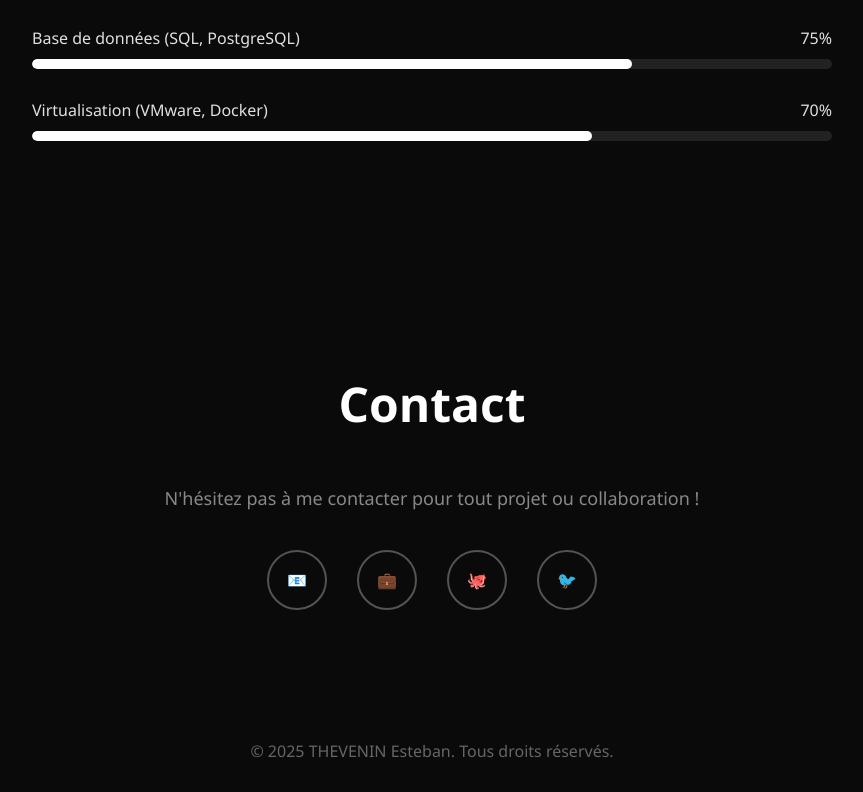
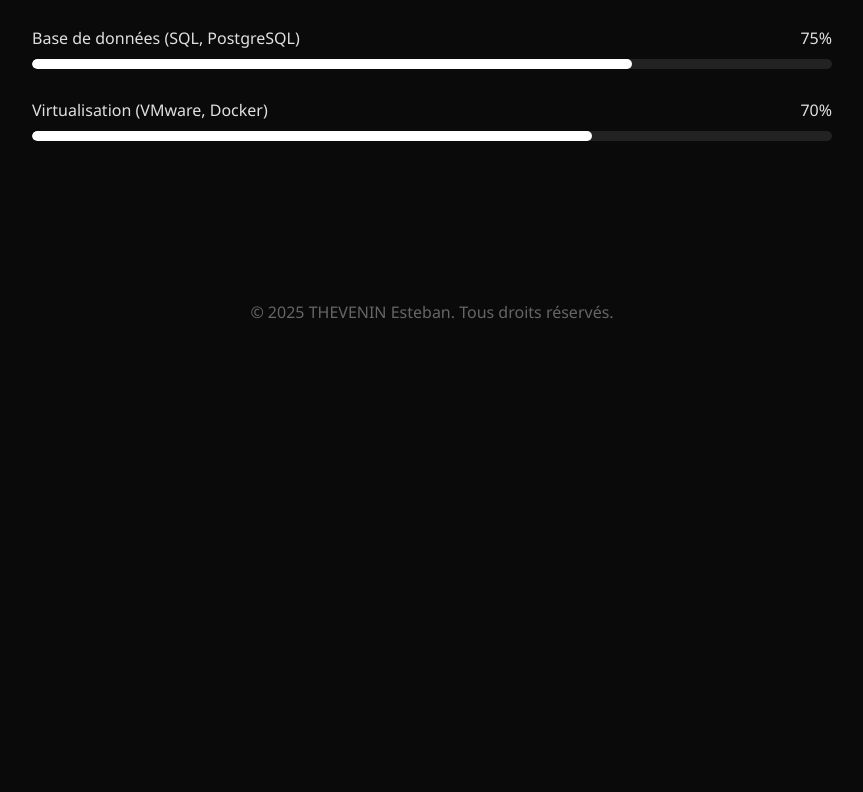
Before and after one commit to Estebanlooo/estebanlooo.github.io, a plain HTML site: page index.html in a window 1280 px wide. Shown: the part 1919-2711 px from the top of the page, without its empty margins (208-1071 px from the left). After the commit the page ends 2272 px from the top, so only its background shows below. Drawn offline with Linux system fonts and the light colour scheme.

Commit message:
Update index.html
Enlever parti contact et modifier lien réseau

```diff
--- a/index.html
+++ b/index.html
@@ -468,10 +468,6 @@
 <section class="hero" id="accueil">
     <div class="hero-content">
         <h1>THEVENIN Esteban</h1>
-        <div class="contact-container">
-        <p style="font-size: 18px; color: #888; margin-bottom: 20px;">
-            N'hésitez pas à me contacter pour tout projet ou collaboration !
-        </p>
         <div class="social-links">
             <a href="mailto:votre.email@exemple.com" class="social-link">📧</a>
             <a href="#" class="social-link">💼</a>
@@ -669,22 +665,6 @@
     </div>
 </section>
 
-<!-- Contact -->
-<section id="contact">
-    <h2>Contact</h2>
-    <div class="contact-container">
-        <p style="font-size: 18px; color: #888; margin-bottom: 20px;">
-            N'hésitez pas à me contacter pour tout projet ou collaboration !
-        </p>
-        <div class="social-links">
-            <a href="mailto:votre.email@exemple.com" class="social-link">📧</a>
-            <a href="#" class="social-link">💼</a>
-            <a href="#" class="social-link">🐙</a>
-            <a href="#" class="social-link">🐦</a>
-        </div>
-    </div>
-</section>
-
 <footer>
     <p>&copy; 2025 THEVENIN Esteban. Tous droits réservés.</p>
 </footer>
```
